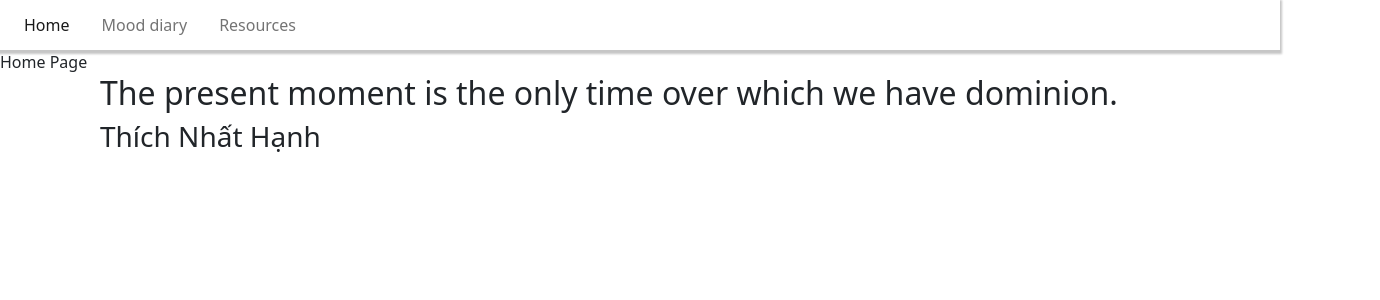
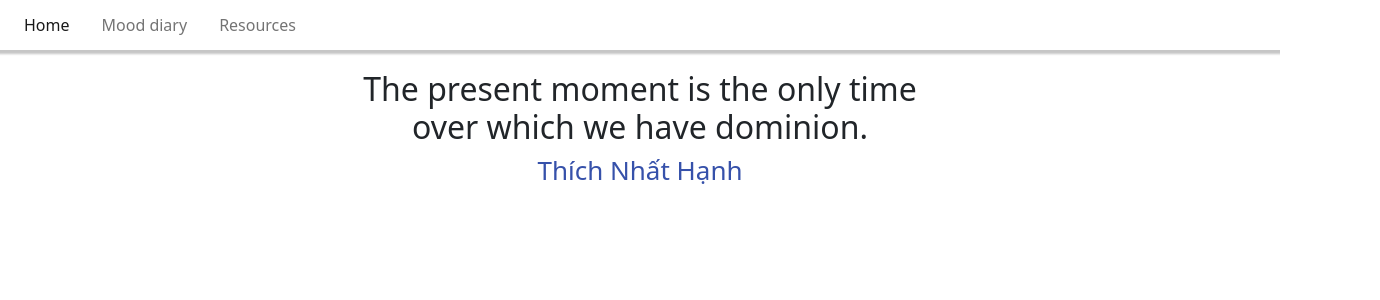
Before and after one commit to EmH93/mood-tracker, a React (Create React App) app: page / in a window 1280 px wide. Shown: the top 300 px of the page, 1380 px wide, since content can reach past the window. Built offline with nearby package versions, Linux system fonts and the light colour scheme.

Commit message:
Tried amending animation - still having issues with it working, however I've also added some styling to quote div in order to center it on the page.

```diff
--- a/src/components/QuoteAPI/Quote.css
+++ b/src/components/QuoteAPI/Quote.css
@@ -0,0 +1,15 @@
+#quoteDiv {
+    padding: 20px 30px 20px 30px;
+    text-align: center;
+    width: 650px;
+    margin: auto;
+}
+
+h2 {
+    font-size: 32px;
+}
+
+h3 {
+    font-size: 26px;
+    color: rgb(54, 81, 170);
+}
--- a/src/components/QuoteAPI/QuoteAPI.js
+++ b/src/components/QuoteAPI/QuoteAPI.js
@@ -1,5 +1,6 @@
 import React, { useState, useEffect } from 'react';
 import { motion } from 'framer-motion';
+import './Quote.css';
 
 function QuoteAPI() {
     let [responseData, setResponseData] = useState({
@@ -8,7 +9,7 @@ function QuoteAPI() {
         "category": "present moment"
       })
 
-//Makes call to API every 10 seconds to replace quote on home screen
+//Makes call to API every 8 seconds to replace quote on home screen
       useEffect(() => {
         const options = {
             method: 'GET',
@@ -28,11 +29,30 @@ function QuoteAPI() {
     }, [])
 
       return (
-        <motion.div key={responseData} animate={{ x: 100 }} transition={{ ease: "easeOut", duration: 2 }} >
-              <h2>{responseData.quote}</h2>
-             <h3>{responseData.author}</h3>
-          </motion.div>
+      <div id="quoteWrapper">
+        <div id="quoteDiv">
+          <motion.div key={responseData} variants={variants} animate={'show'} initial="hide" >
+                <h2>{responseData.quote}</h2>
+                <h3>{responseData.author}</h3>
+            </motion.div>
+        </div>
+      </div>
     );
-  }
+  };
+
+  export const variants = {
+    show: {
+      opacity: 1,
+      y: 0,
+      transition: {
+        ease: "easeOut",
+        duration: 0.3
+      }
+    },
+    hide: {
+      y: -20,
+      opacity: 0
+    }
+  };
 
   export default QuoteAPI;
--- a/src/pages/Home/Home.js
+++ b/src/pages/Home/Home.js
@@ -5,7 +5,6 @@ import QuoteAPI from "../../components/QuoteAPI/QuoteAPI";
 function Home(){
     return (
         <div>
-           Home Page
            <QuoteAPI/>
         </div>
     )
```
